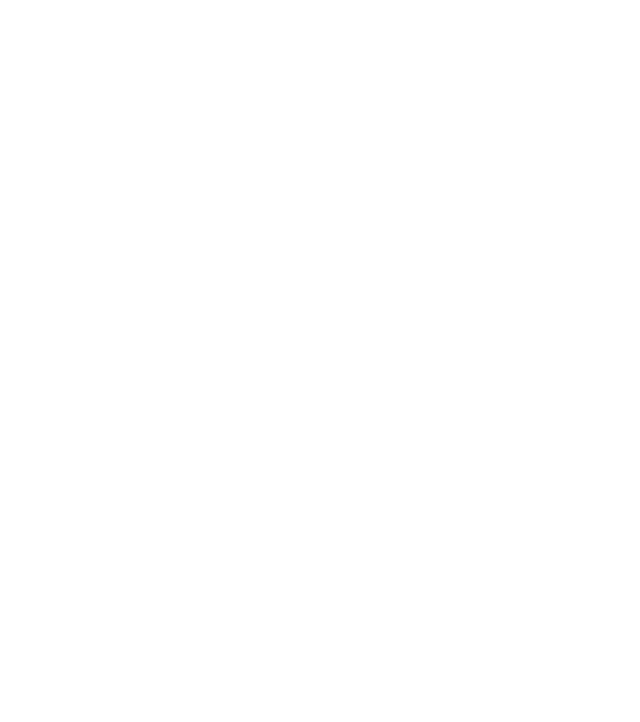
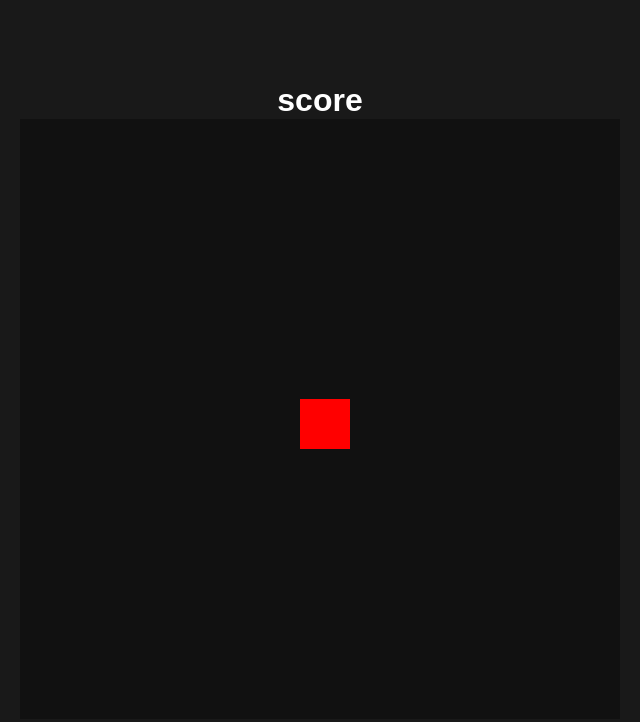
Before and after one commit to vvenante3/SnakeGame, a plain HTML site: page index.html in a window 1280 px wide. Shown: the whole page, without its empty margins (320-960 px from the left). Drawn offline with Linux system fonts and the light colour scheme.

Commit message:
inicialização JavaScript

```diff
--- a/css/style.css
+++ b/css/style.css
@@ -0,0 +1,23 @@
+@import url('https://fonts.googleapis.com/css2?family=Pixelify+Sans&display=swap');
+
+*{
+    margin: 0%;
+    padding: 0%;
+    box-sizing: border-box;
+    font-family: "Pixelify+Sans&display", sans-serif;
+}
+
+body{
+    background-color: #191919;
+    display: flex;
+    min-height: 100vh;
+    align-items: center;
+    justify-content: center;
+    flex-direction: column;
+    color: white;
+
+}
+
+canvas {
+    background-color: #111;
+}
--- a/index.html
+++ b/index.html
@@ -4,8 +4,15 @@
     <meta charset="UTF-8">
     <meta name="viewport" content="width=device-width, initial-scale=1.0">
     <title>Snake Game</title>
+    <link rel="stylesheet" href="./css/style.css">
 </head>
 <body>
+    <h1>score</h1>
 
+    <!-- A tag canvas serve para criar desenhos e animações -->
+    <canvas width="600" height="600">
+
+    </canvas>
+    <script src="./js/script.js"></script>
 </body>
 </html>
--- a/js/script.js
+++ b/js/script.js
@@ -0,0 +1,7 @@
+const canvas = document.querySelector("canvas");
+
+// ctx = contexto
+const ctx = canvas.getContext("2d");
+
+ctx.fillStyle = "red";
+ctx.fillRect(280, 280, 50, 50); //X, Y, largura e altura
```
